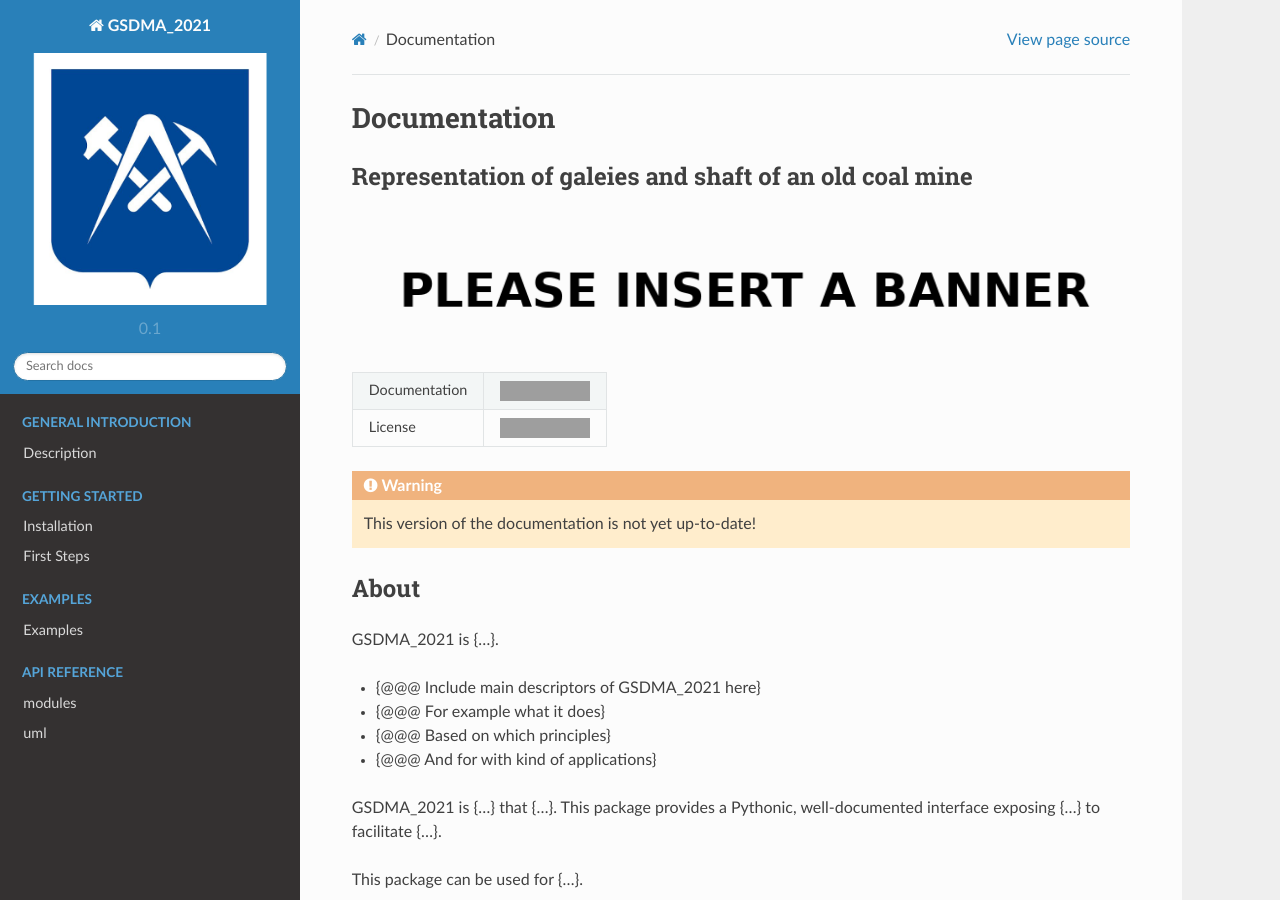
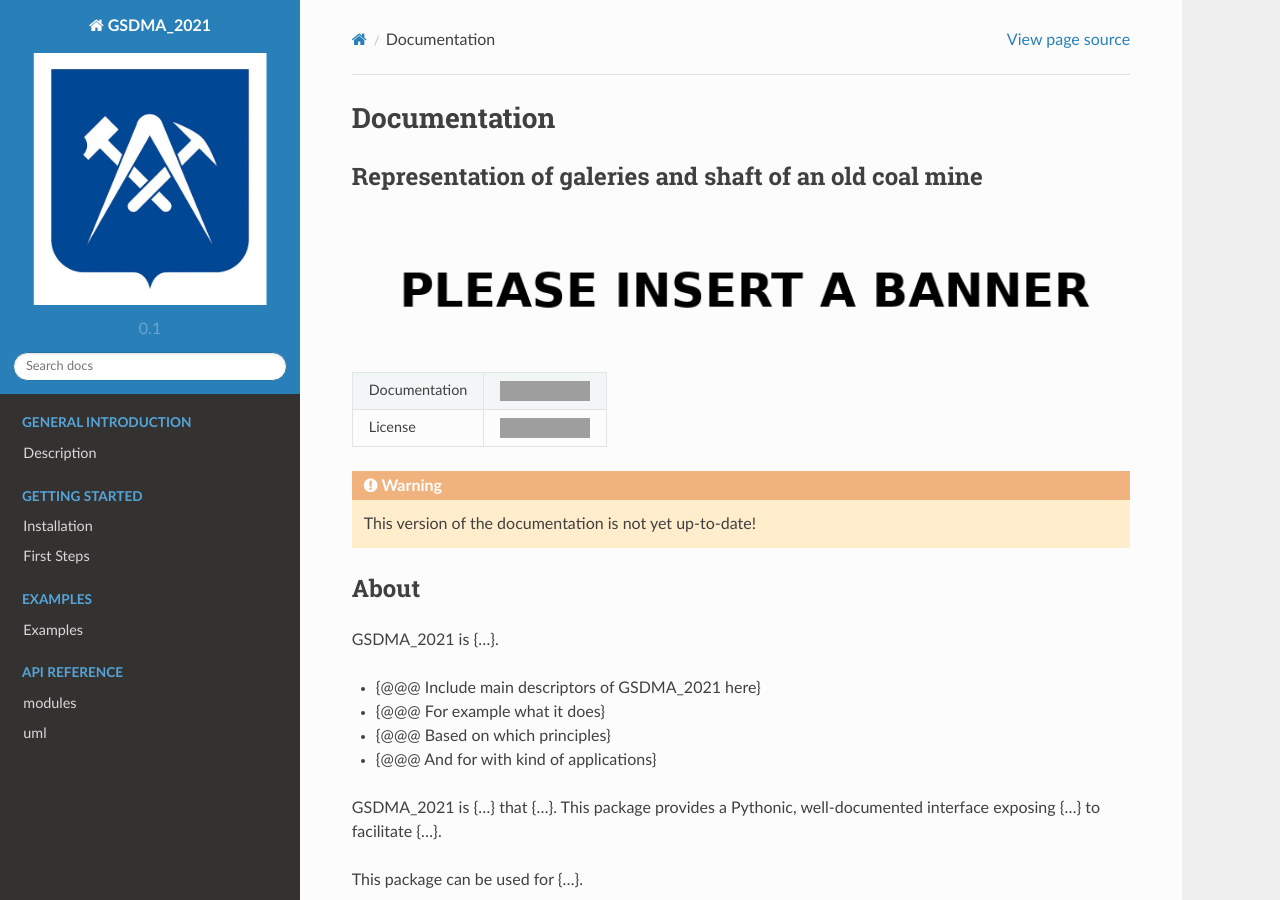
Before and after one commit to kaufmanno/GSDMA_2021, a Sphinx documentation site: the page built from docs/source/index.rst, in a window 1280 px wide and 900 px high. Built offline with Sphinx 7.4.7 and the Read the Docs theme 2.0.0, drawn with Linux system fonts in a browser that asks for light colours; grey boxes are pictures that could not be loaded.

Commit message:
Update index.rst

```diff
--- a/docs/source/index.rst
+++ b/docs/source/index.rst
@@ -7,7 +7,7 @@ Documentation
 .. raw:: html
 
     <div class="banner">
-        <h2>Representation of galeies and shaft of an old coal mine </h2>
+        <h2>Representation of galeries and shaft of an old coal mine </h2>
         <a href="./examples/index.html"><img src="_static/banner_small.png" alt="GSDMA_2021" width="100%"/></a>
     </div>
 
```
